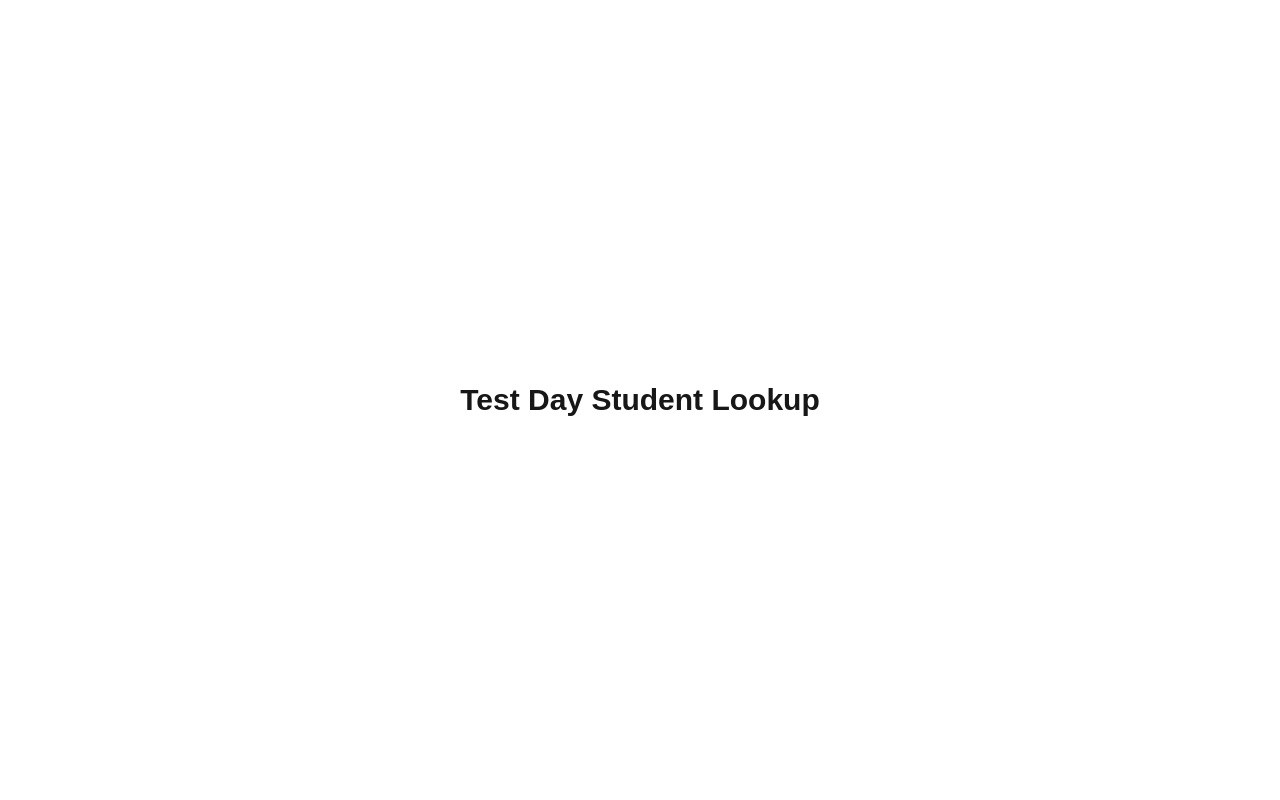
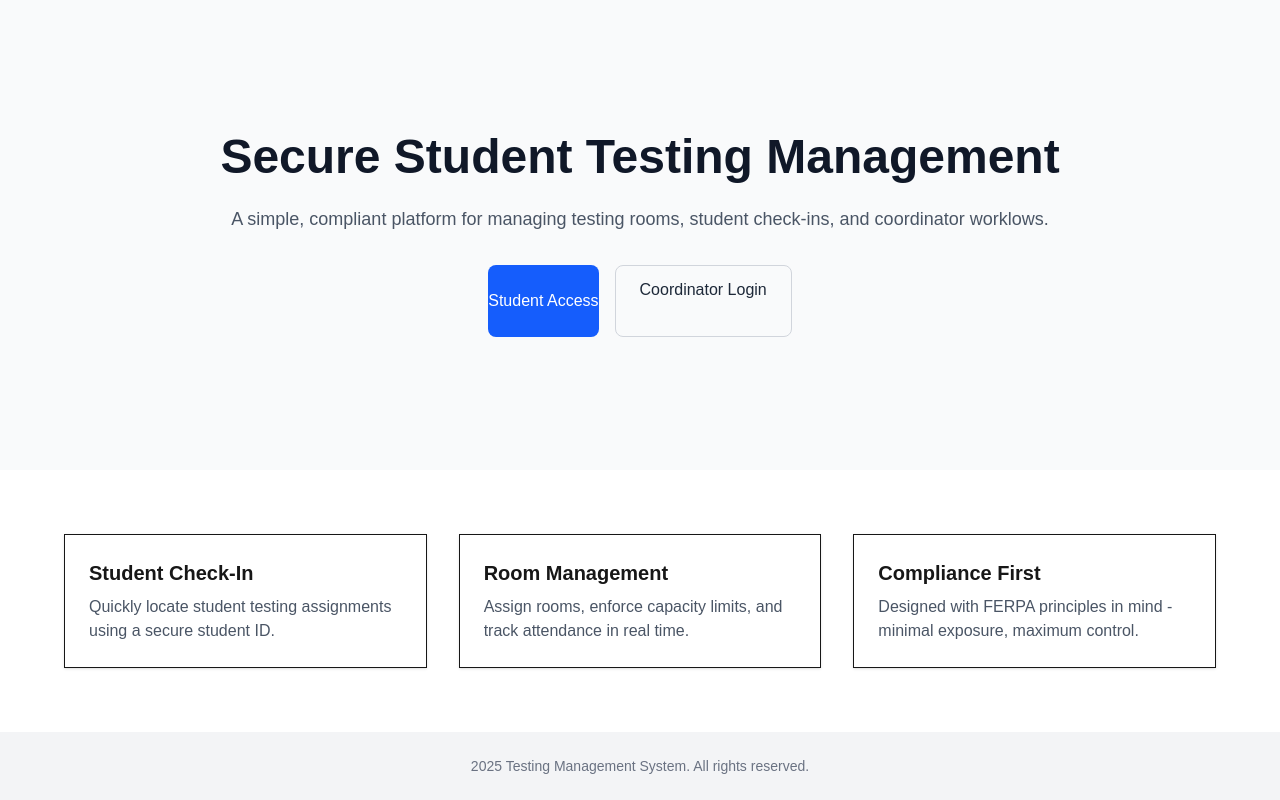
Before and after one commit to t-t-bui/nextjs-mongo-testday, a Next.js app: page / in a window 1280 px wide. Built offline with nearby package versions, Linux system fonts and the light colour scheme.

Commit message:
add landing page

```diff
--- a/app/login/page.tsx
+++ b/app/login/page.tsx
@@ -33,24 +33,32 @@ export default function LoginPage() {
 
     return (
         <main className="max-w-md mx-auto p-8">
-            <h1 className="text-2xl font-bold mb-6">Coordinator Login</h1>
+            <div className="sm:mx-auto sm:w-full sm:max-w-sm flex justify-center">
+                <h1 className="font-bold mb-6 mt-10 text-center text-2xl/9 tracking-tight">Coordinator Login</h1>
+            </div>
 
             <form onSubmit={handleSubmit} className="space-y-4">
+                <div>
+                    <label htmlFor="email" className="block text-sm/6 font-medium text-gray-100">Email Address</label>
                     <input
                         type="email"
-                    placeholder="Email"
+                        placeholder=""
                         className="w-full border p-2 rounded"
                         value={email}
                         onChange={(e) => setEmail(e.target.value)}
                     />
+                </div>
+                <div>
+                    <label htmlFor="password" className="block text-sm/6 font-medium text-gray-100">Password</label>
                     <input
                     type="password"
-                    placeholder="Password"
+                    placeholder=""
                     className="w-full border p-2 rounded"
                     value={password}
                     onChange={(e) => setPassword(e.target.value)}
                     />
-                <div className="flex justify-between w-full">
+                </div>
+                <div className="flex justify-between w-full space-x-4">
                     <button className="w-full bg-blue-600 text-white p-2 pr-2 rounded">
                         Login
                     </button>
--- a/app/page.tsx
+++ b/app/page.tsx
@@ -2,10 +2,69 @@ import Image from "next/image";
 
 export default function Home() {
   return (
-    <main className="flex min-h-screen items-center justify-center">
-      <h1 className="text-3xl font-bold">
-        Test Day Student Lookup
-      </h1>
+    <main className="min-h-screen bg-gray-50 flex flex-col">
+    {/*    Hero Section     */}
+        <section className="flex-1 flex items-center justify-center px-6">
+            <div className="max-w-4xl text-center">
+                <h1 className="text-4xl md:text-5xl font-bold text-gray-900 mb-6">
+                    Secure Student Testing Management
+                </h1>
+
+                <p className="text-lg text-gray-600 mb-8">
+                    A simple, compliant platform for managing testing rooms, student check-ins, and coordinator worklows.
+                </p>
+
+                <div className="flex flex-col sm:flex-row gap-4 justify-center">
+                    <a
+                        href="/student-lookup"
+                        className="py-6 py-3 rounded-lg bg-blue-600 text-white font-medium hover:bg-blue-700">
+                        Student Access
+                    </a>
+                    <a
+                        href="/login"
+                        className="px-6 py-3 rounded-lg border border-gray-300 text-gray-800 font-medium hover:bg-gray-100">
+                        Coordinator Login
+                    </a>
+                </div>
+            </div>
+        </section>
+
+    {/*    Features     */}
+        <section className="bg-white py-16 px-6">
+            <div className="max-w-6xl mx-auto grid grid-cols-1 md:grid-cols-3 gap-8">
+                <div className="p-6 prounded-xl shadow-sm border">
+                    <h3 className="text-xl font-semibold mb-2">
+                        Student Check-In
+                    </h3>
+                    <p className="text-gray-600">
+                        Quickly locate student testing assignments using a secure student ID.
+                    </p>
+                </div>
+
+                <div className="p-6 prounded-xl shadow-sm border">
+                    <h3 className="text-xl font-semibold mb-2">
+                        Room Management
+                    </h3>
+                    <p className="text-gray-600">
+                        Assign rooms, enforce capacity limits, and track attendance in real time.
+                    </p>
+                </div>
+
+                <div className="p-6 prounded-xl shadow-sm border">
+                    <h3 className="text-xl font-semibold mb-2">
+                        Compliance First
+                    </h3>
+                    <p className="text-gray-600">
+                        Designed with FERPA principles in mind - minimal exposure, maximum control.
+                    </p>
+                </div>
+            </div>
+        </section>
+
+    {/*    footer   */}
+        <footer className="bg-gray-100 py-6 text-center text-sm text-gray-500">
+            {new Date().getFullYear()} Testing Management System. All rights reserved.
+        </footer>
     </main>
   );
 }
```
Lines whose indentation alone changed are shown as unchanged.
